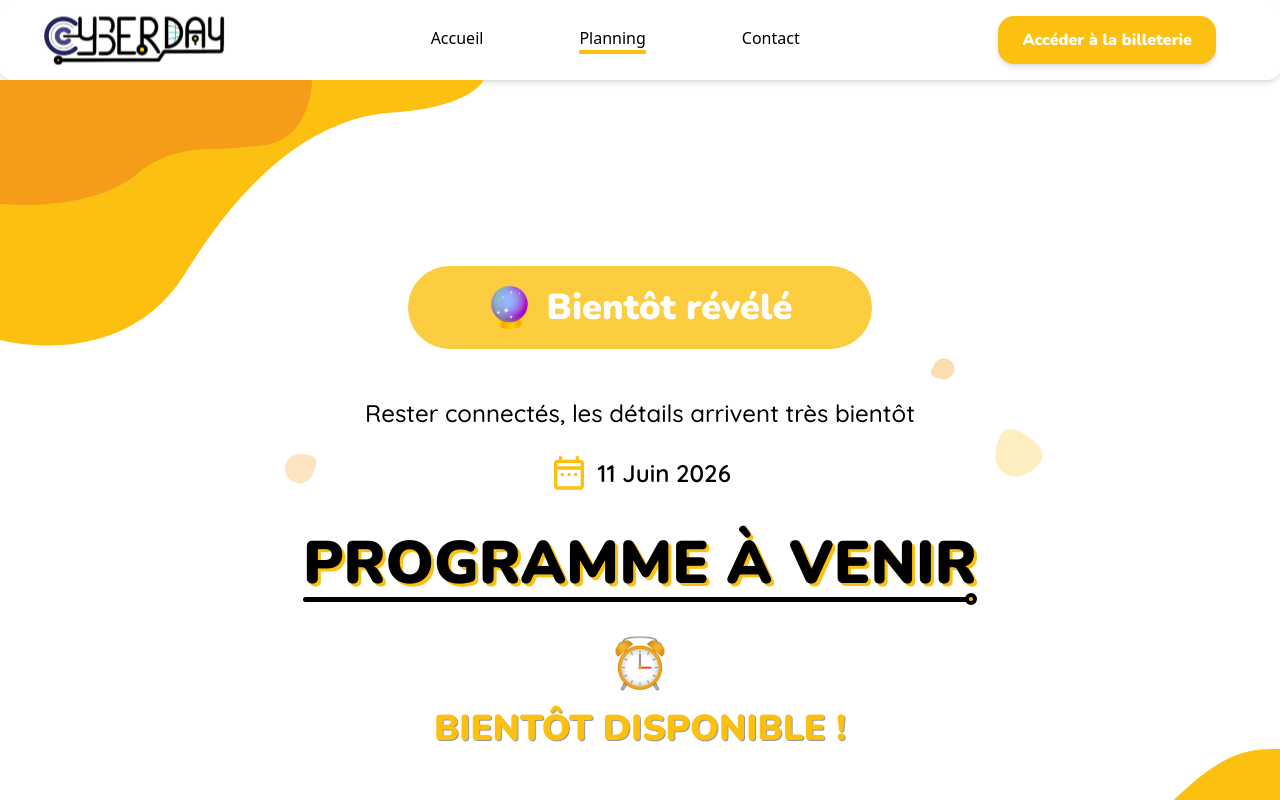
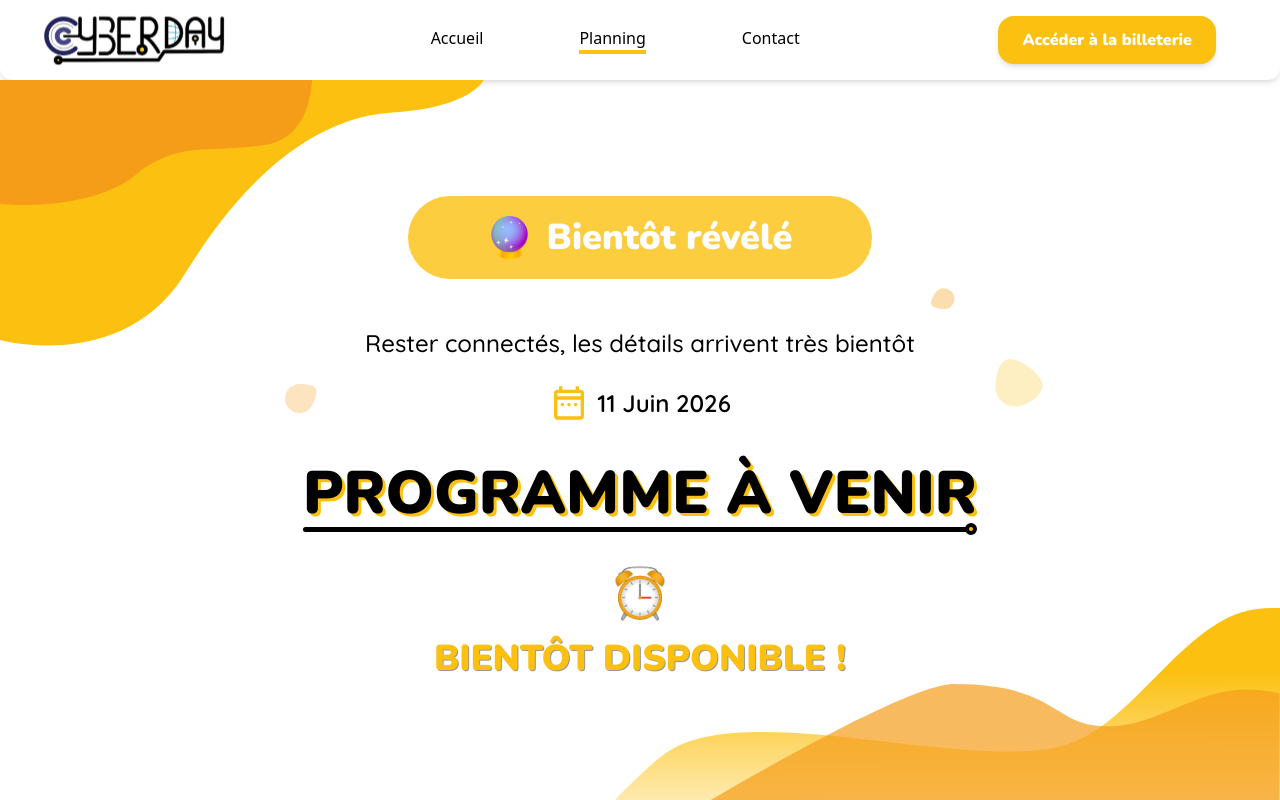
Before and after one commit to Raytara/CESI-Cyberday, a React (Vite) app: page /planning in a window 1280 px wide. Shown: the top 800 px of the page. Built offline with nearby package versions, Linux system fonts and the light colour scheme.

Commit message:
fix: non scrollable

```diff
--- a/src/pages/Planning.tsx
+++ b/src/pages/Planning.tsx
@@ -11,9 +11,9 @@
 
 export default function Planning() {
     return (
-        <div>
+        <div className="h-screen overflow-hidden">
             <Header />
-            <div>
+            <div className="h-full overflow-hidden flex flex-col">
                 <WaveBackgroundTop />
                 <div>
                     <div className="flex -mt-20 justify-center items-center gap-4 bg-[#FDCD40] px-20 py-5 rounded-full w-fit mx-auto">
@@ -71,7 +71,7 @@
                         </div>
                     </div>
                 </div>
-                <div className="flex flex-col justify-center items-center gap-4">
+                <div className="flex flex-col justify-center items-center gap-4 flex-grow">
                     <img src={Horloge} alt="Horloge" />
                     <div className="font-nunito font-black text-4xl text-[#FCC010] text-shadow-cyber-dark">
                         <h1>BIENTÔT DISPONIBLE !</h1>
```
